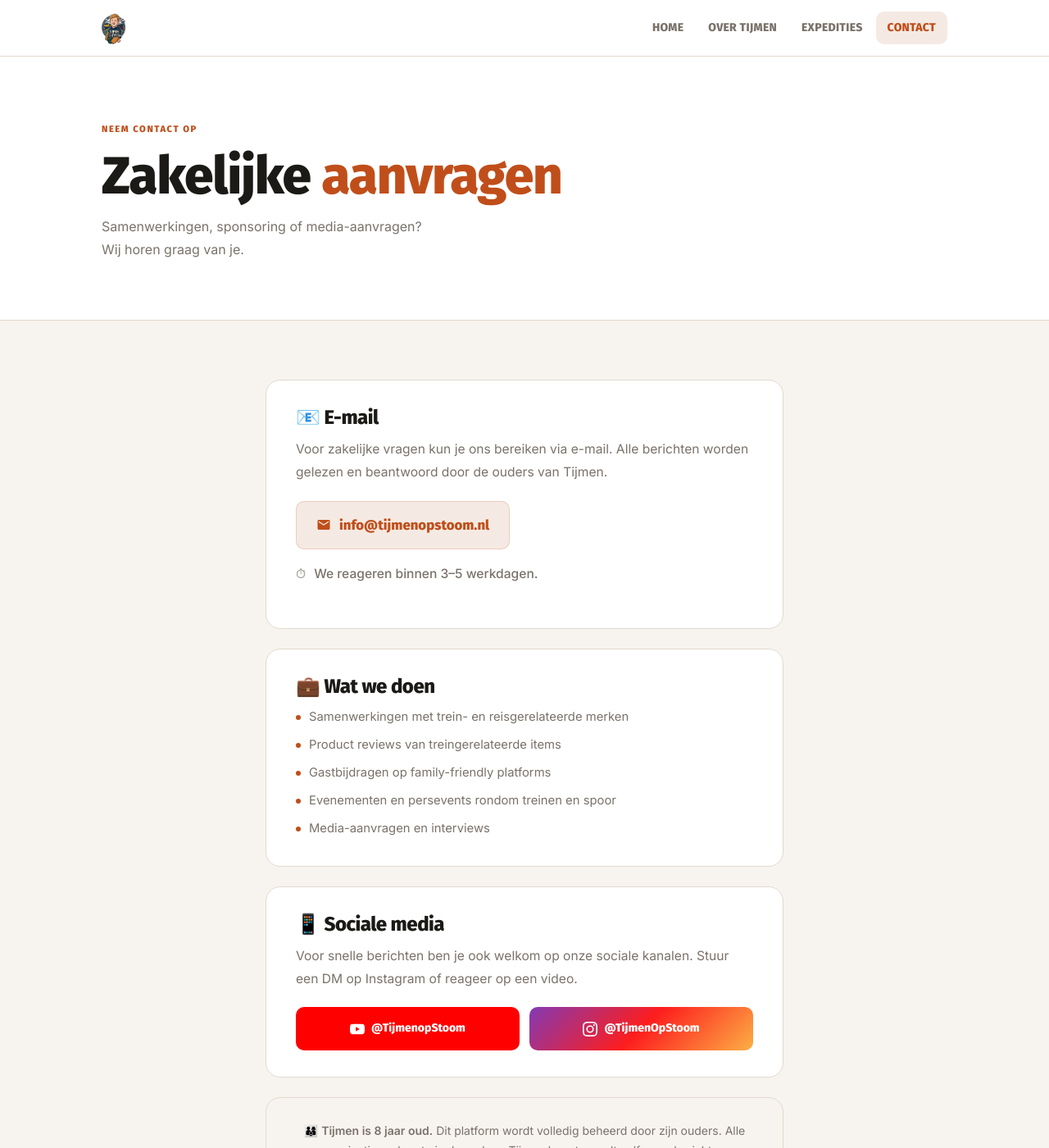
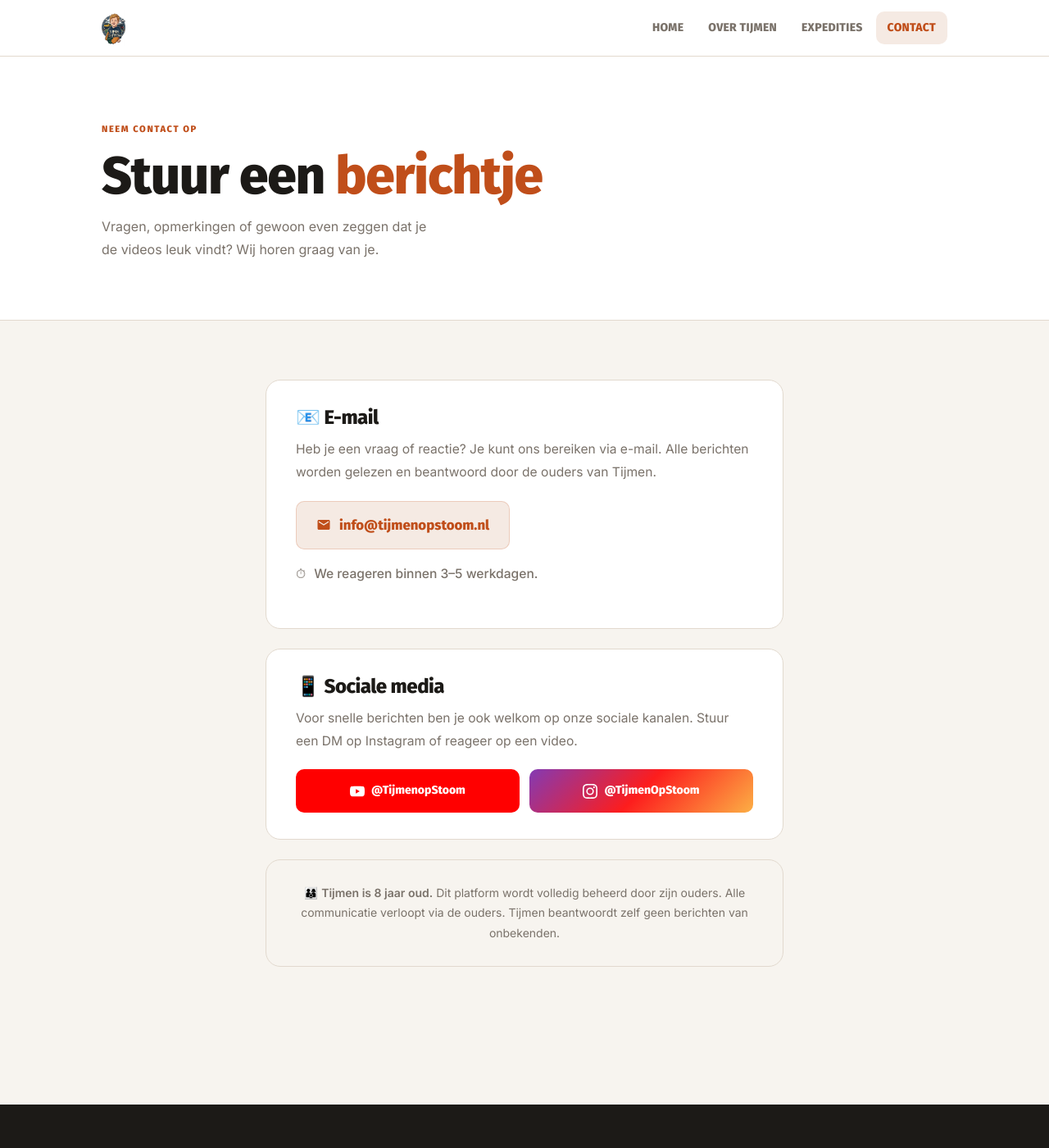
Before and after one commit to teijbaard/teijbaard.github.io, a Jekyll site: the page built from contact.md, in a window 1280 px wide and 1400 px high. Shown: the whole window at 82% size. Built offline with Jekyll 4.4.1, drawn with Linux system fonts in a browser that asks for light colours.

Commit message:
verwijderen zakelijke samenwerking

```diff
--- a/contact.md
+++ b/contact.md
@@ -1,7 +1,7 @@
 ---
 layout: default
 title: "Contact"
-description: "Zakelijke aanvragen voor Tijmen op Stoom. Dit platform wordt beheerd door de ouders van Tijmen."
+description: "Neem contact op met Tijmen op Stoom. Dit platform wordt beheerd door de ouders van Tijmen."
 ---
 
 <style>
@@ -148,8 +148,8 @@ description: "Zakelijke aanvragen voor Tijmen op Stoom. Dit platform wordt behee
 <section class="contact-hero">
   <div class="container">
     <span class="label">Neem contact op</span>
-    <h1>Zakelijke <em>aanvragen</em></h1>
-    <p>Samenwerkingen, sponsoring of media-aanvragen? Wij horen graag van je.</p>
+    <h1>Stuur een <em>berichtje</em></h1>
+    <p>Vragen, opmerkingen of gewoon even zeggen dat je de videos leuk vindt? Wij horen graag van je.</p>
   </div>
 </section>
 
@@ -159,7 +159,7 @@ description: "Zakelijke aanvragen voor Tijmen op Stoom. Dit platform wordt behee
     <div class="contact-card">
       <h2>📧 E-mail</h2>
       <p>
-        Voor zakelijke vragen kun je ons bereiken via e-mail. Alle berichten worden
+        Heb je een vraag of reactie? Je kunt ons bereiken via e-mail. Alle berichten worden
         gelezen en beantwoord door de ouders van Tijmen.
       </p>
       <a href="mailto:info@tijmenopstoom.nl" class="email-link">
@@ -171,17 +171,6 @@ description: "Zakelijke aanvragen voor Tijmen op Stoom. Dit platform wordt behee
       <p class="response-note">
         <span>⏱</span> We reageren binnen 3–5 werkdagen.
       </p>
-    </div>
-
-    <div class="contact-card">
-      <h2>💼 Wat we doen</h2>
-      <ul class="scope-list">
-        <li>Samenwerkingen met trein- en reisgerelateerde merken</li>
-        <li>Product reviews van treingerelateerde items</li>
-        <li>Gastbijdragen op family-friendly platforms</li>
-        <li>Evenementen en persevents rondom treinen en spoor</li>
-        <li>Media-aanvragen en interviews</li>
-      </ul>
     </div>
 
     <div class="contact-card">
```
Also changed, not shown: over.md (+1 -1 lines).
